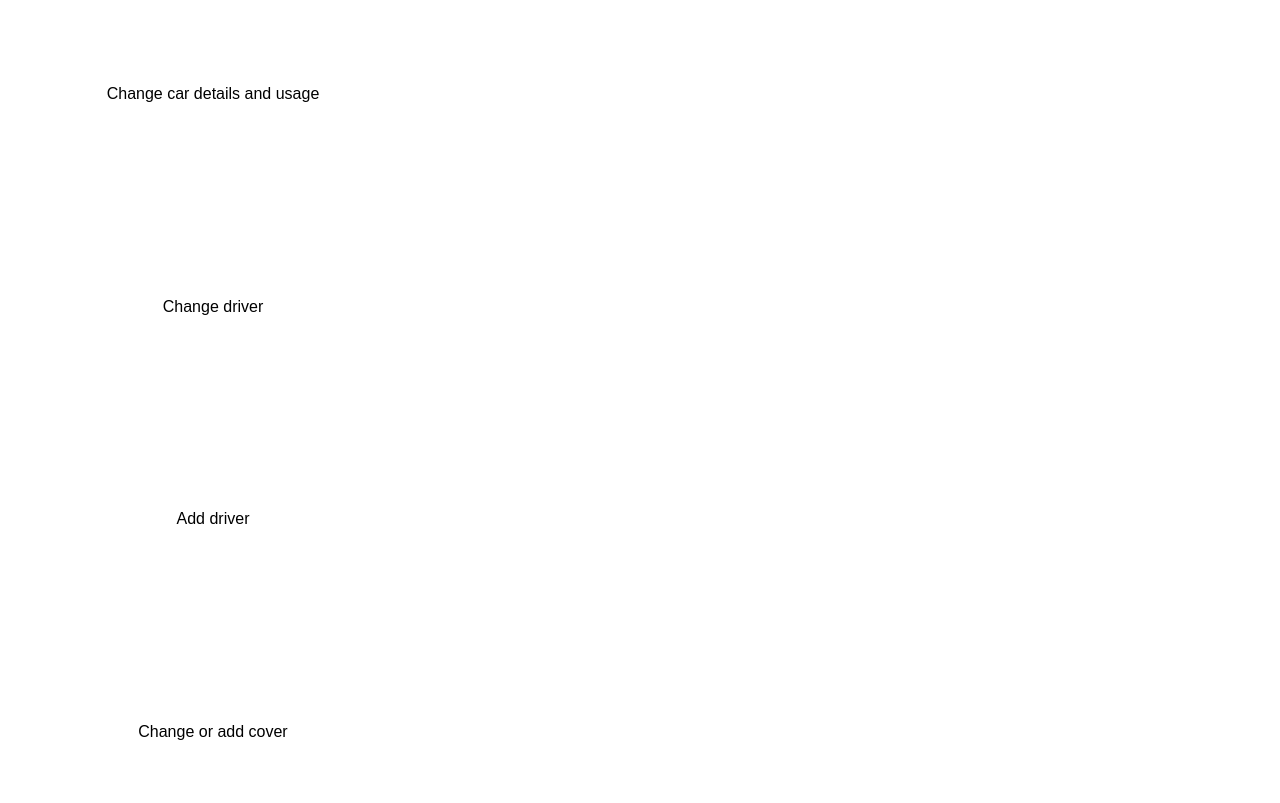
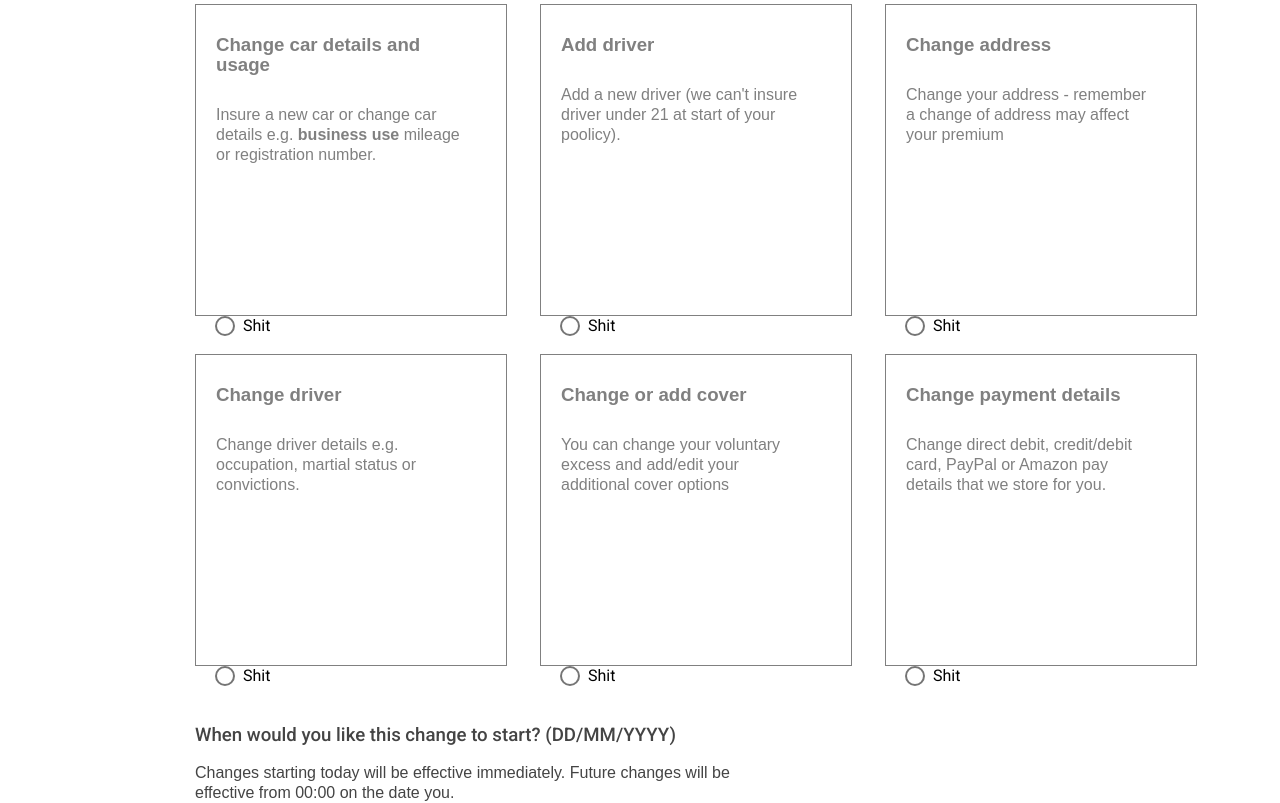
Before and after one commit to amckey/sapiens-test, an Angular app: page / in a window 1280 px wide. Shown: the part 820-1623 px from the top of the page. Built offline with nearby package versions, Linux system fonts and the light colour scheme.

Commit message:
15 march

```diff
--- a/src/app/app.component.css
+++ b/src/app/app.component.css
@@ -14,7 +14,7 @@ h3 {
 }
 h4 {
     font-size: 14pt !important;
-    font-weight: 400;
+    font-weight: 500;
     padding-left: 195px;
     padding-top: 35px;
     color:rgb(68, 68, 68)
@@ -26,7 +26,7 @@ h6 {
 p {
   margin: 0;
   padding-left: 195px;
-  font-size: 11pt;
+  font-size: 12pt;
   color:rgb(68, 68, 68)
 
 }
--- a/src/app/options/options.component.css
+++ b/src/app/options/options.component.css
@@ -1,15 +1,50 @@
-.example-card {
-
-  }
-
-  .example-header {
-      margin-left: -32px !important;
-  }
-  .example-header-image {
-    background-image: url('https://material.angular.io/assets/img/examples/shiba1.jpg');
-    background-size: cover;
-  }
-
   h2 {
       padding-left: 195px;
   }
+
+  ul {
+    list-style-type: none;
+  }
+
+  .grid-container {
+    margin-left: 155px;
+    display: grid;
+    grid: repeat(2, 350px) / auto-flow 345px;
+  }
+
+  .example-card {
+    width: 310px;
+    height: 310px;
+    position: relative;
+    border: 1px solid;
+    color: gray;
+}
+
+.selector {
+    padding-left: 20px;
+    padding-bottom: 100px;
+    display: flex;
+    flex-direction: column;
+    justify-content: space-between;
+}
+
+    .example-card-content {
+      display: flex;
+    }
+
+    .card-header {
+      max-width: 80%;
+      padding-top: 30px;
+      padding-bottom: 30px;
+      padding-left: 20px;
+      font-size: 14pt;
+      font-weight: 600;
+      word-wrap: break-word;
+    }
+
+    .card-body {
+      max-width: 80%;
+      padding-left: 20px;
+      font-size: 12pt;
+      word-wrap: break-word;
+    }
--- a/src/app/options/options.component.html
+++ b/src/app/options/options.component.html
@@ -1,12 +1,12 @@
-
-<mat-grid-list cols="3" rowHeight="2:1" *ngFor="let item of optionsList" class="example-card">
-    <div *ngIf="item.highlightedWord">
-        <mat-grid-tile>
-            {{item.title}}
-        </mat-grid-tile>
-    </div>
-<div *ngIf="!item.highlightedWord">
-        <mat-grid-tile>
-            {{item.title}}
-        </mat-grid-tile>
+<div class="grid-container">
+    <ul *ngFor="let item of optionsList" class="card-div">
+        <li class="example-card">
+            <div class="card-header">{{item.title}}</div>
+            <div *ngIf="item.highlightedWord" [innerHTML]="item.body" class="card-body">{{item.body}}</div>
+            <div *ngIf="!item.highlightedWord" class="card-body">{{item.body}}</div>
+        </li>
+        <div class="selector">
+            <mat-radio-button color="primary">Shit</mat-radio-button>
+        </div>
+    </ul>
 </div>
--- a/src/app/options/options.component.ts
+++ b/src/app/options/options.component.ts
@@ -11,9 +11,7 @@ export class OptionsComponent implements OnInit {
       {
         highlightedWord: true,
         title: 'Change car details and usage',
-        body1: 'Insure a new car or change car details e.g.',
-        highWord: 'business use ',
-        body2: 'mileage or registration number.'
+        body: 'Insure a new car or change car details e.g. <b>business use</b> mileage or registration number.',
       },
       {
         highlightedWord: false,
@@ -23,7 +21,7 @@ export class OptionsComponent implements OnInit {
       {
         highlightedWord: false,
         title: 'Add driver',
-        body: 'add a new drivet (we can`t insure driver under 21 at start of your poolicy).',
+        body: "Add a new driver (we can't insure driver under 21 at start of your poolicy).",
       },
       {
         highlightedWord: false,
@@ -37,12 +35,15 @@ export class OptionsComponent implements OnInit {
       },
       {
         highlightedWord: false,
-        title: 'Changer payment details',
-        body: 'Changer derict debit, credit/debit card, PayPal or Amazon pay details that we store for you.',
+        title: 'Change payment details',
+        body: 'Change direct debit, credit/debit card, PayPal or Amazon pay details that we store for you.',
       }
     ]
 
-  constructor() { }
+
+  constructor() {
+  }
+
 
   ngOnInit(): void {
   }
```
Also changed, not shown: src/app/app.module.ts (+5 -2 lines), src/app/options/format-text.pipe.ts (deleted, +0 -20 lines), 5 other files (tests, documents, lock files or other folders).
